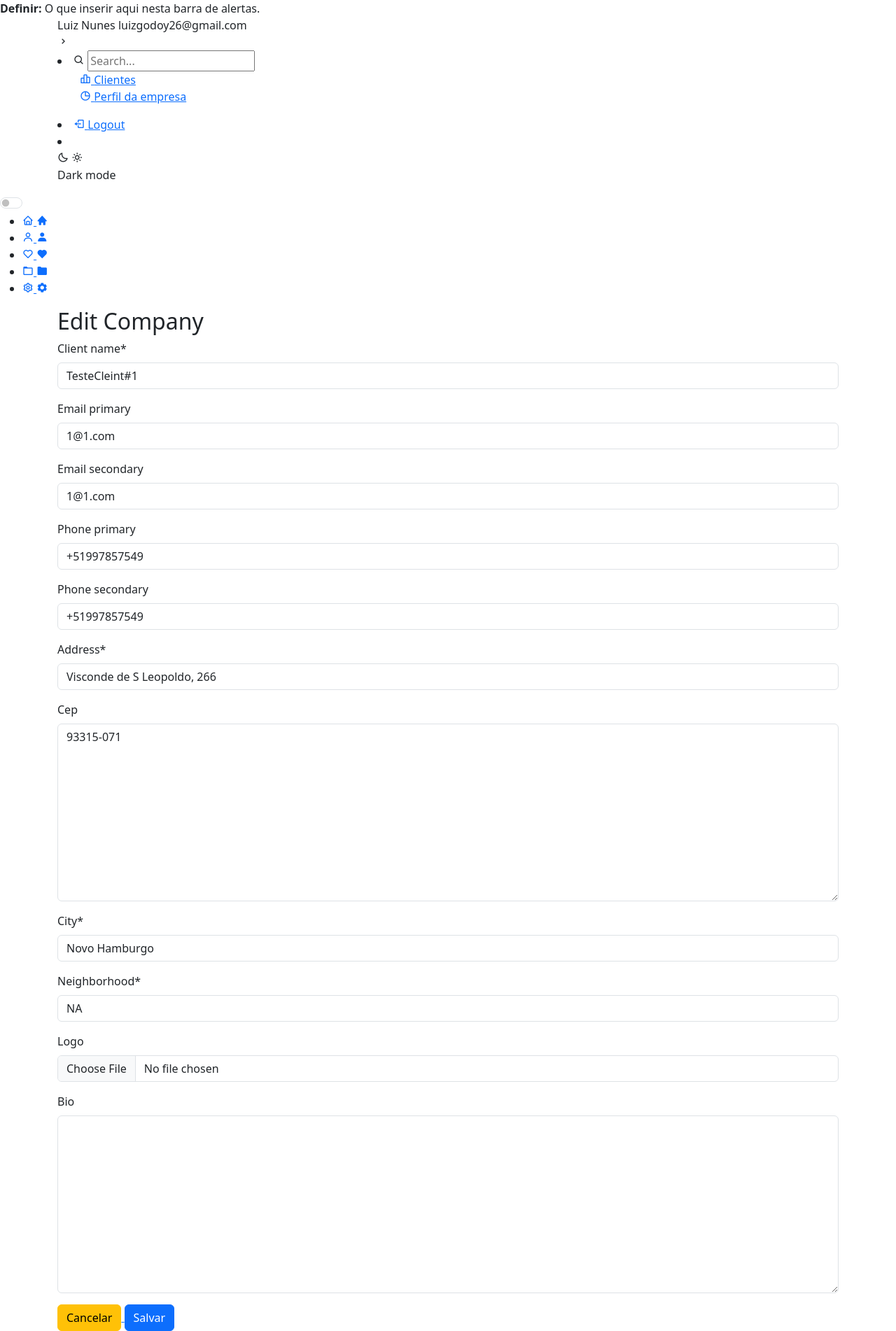
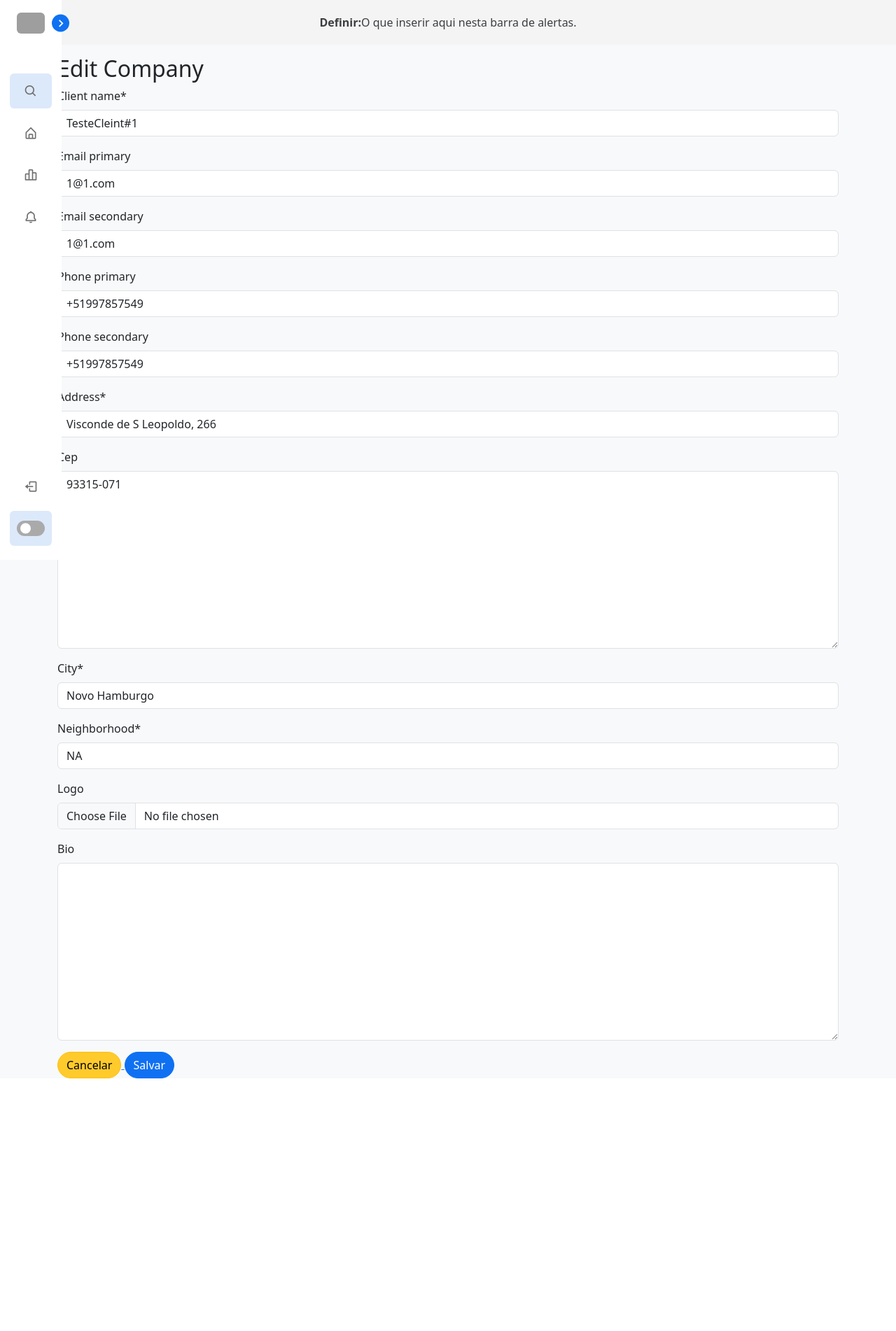
Before and after one commit to luizgodoy26/volans, a Django app: page /edit/1/ in a window 1280 px wide. Shown: the whole page at 70% size. After the commit the page ends 1541 px from the top, so only its background shows below. Run offline with Django 4.2, Linux system fonts and the light colour scheme; a user stored in the database is signed in; data comes from the database, SQL or seed files in the repository; both versions use the stored data as it was after the commit; some libraries are stand-ins or nearby versions; grey boxes are pictures that could not be loaded.

Commit message:
FRONT: Adjusted on the sudebar menu and images display

```diff
--- a/clients/templates/edit_client.html
+++ b/clients/templates/edit_client.html
@@ -12,7 +12,7 @@
 
 
         <a href="{% url 'detail_client' client.id %}">
-          <button type="button" class="btn btn-warning" id="btn-bg-red-1">Cancelar</button>
+          <button type="button" class="btn btn-warning" id="btn-bg-yellow-1">Cancelar</button>
         </a>
 
         <button type="submit" class="btn btn-primary" id="btn-bg-blue-1">Salvar</button>
--- a/companies/templates/edit_company.html
+++ b/companies/templates/edit_company.html
@@ -9,7 +9,7 @@
             {{ form|crispy }}
 
               <a href="{% url 'detail_company' company.id %}">
-                  <button type="button" class="btn btn-warning" id="btn-bg-red-1">Cancelar</button>
+                  <button type="button" class="btn btn-warning" id="btn-bg-yellow-1">Cancelar</button>
               </a>
 
             <button type="submit" class="btn btn-primary" id="btn-bg-blue-1">Salvar</button>
--- /dev/null
+++ b/css/style.css
@@ -0,0 +1,500 @@
+/*
+    BASE    BASE    BASE
+*/
+
+a {
+    text-decoration: none;
+}
+
+:root {
+    --primary: #0d6efd;
+    --primary2: #0e65e6;
+    --warning: #ffca2c;
+    --warning2: #cfa321;
+    --info: #97cde6;
+}
+
+
+
+
+
+
+/*
+    ALERT BAR   ALERT BAR   ALERT BAR   ALERT BAR
+*/
+.alertbar {
+    padding: 20px;
+    background-color: #F4F4F4; /* Red */
+    color: #3c3e40;
+    margin-bottom: 15px;
+    align-items: center;
+    justify-content: center;
+    display:flex;
+    text-align: center;
+}
+
+
+
+
+
+
+
+
+
+
+/*
+    SIDEBAR SIDEBAR SIDEBAR SIDERBAR SIDEBAR SIDEBAR
+*/
+
+*{
+    margin: 0;
+    padding: 0;
+    box-sizing: border-box;
+}
+
+:root{
+    /* ===== Colors ===== */
+    --body-color: #E4E9F7;
+    --sidebar-color: #FFF;
+    --primary-color: #0F71F2;
+    --primary: #0F71F2;
+    --primary-color-light: #dce9fa;
+    --toggle-color: #aaa;
+    --text-color: #707070;
+
+    /* ====== Transition ====== */
+    --tran-03: all 0.2s ease;
+    --tran-03: all 0.3s ease;
+    --tran-04: all 0.3s ease;
+    --tran-05: all 0.3s ease;
+}
+
+
+body.dark{
+    --body-color: #18191a;
+    --sidebar-color: #242526;
+    --primary-color: #3a3b3c;
+    --primary-color-light: #3a3b3c;
+    --toggle-color: #fff;
+    --text-color: #ccc;
+}
+
+/* ===== Sidebar ===== */
+ .sidebar{
+    position: fixed;
+    top: 0;
+    left: 0;
+    height: 100%;
+    width: 250px;
+    padding: 10px 14px;
+    background: var(--sidebar-color);
+    transition: var(--tran-05);
+    z-index: 100;
+}
+
+.sidebar.close{
+    width: 88px;
+}
+
+/* ===== Reusable code - Here ===== */
+.sidebar li{
+    height: 50px;
+    list-style: none;
+    display: flex;
+    align-items: center;
+    margin-top: 10px;
+}
+
+.sidebar header .image,
+.sidebar .icon{
+    min-width: 60px;
+    border-radius: 6px;
+}
+
+.sidebar .icon{
+    min-width: 60px;
+    border-radius: 6px;
+    height: 100%;
+    display: flex;
+    align-items: center;
+    justify-content: center;
+    font-size: 20px;
+}
+
+.sidebar .text,
+.sidebar .icon{
+    color: var(--text-color);
+    transition: var(--tran-03);
+}
+
+.sidebar .text{
+    font-size: 17px;
+    font-weight: 500;
+    white-space: nowrap;
+    opacity: 1;
+}
+.sidebar.close .text{
+    opacity: 0;
+}
+/* =========================== */
+
+.sidebar header{
+    position: relative;
+}
+
+.sidebar header .image-text{
+    display: flex;
+    align-items: center;
+}
+.sidebar header .logo-text{
+    display: flex;
+    flex-direction: column;
+}
+header .image-text .name {
+    margin-top: 2px;
+    font-size: 18px;
+    font-weight: 600;
+}
+
+header .image-text .profession{
+    font-size: 12px;
+    margin-top: -2px;
+    display: block;
+}
+
+.sidebar header .image{
+    display: flex;
+    align-items: center;
+    justify-content: center;
+}
+
+.sidebar header .image img{
+    width: 40px;
+    border-radius: 6px;
+}
+
+.sidebar header .toggle{
+    position: absolute;
+    top: 50%;
+    right: -25px;
+    transform: translateY(-50%) rotate(180deg);
+    height: 25px;
+    width: 25px;
+    background-color: var(--primary-color);
+    color: var(--sidebar-color);
+    border-radius: 50%;
+    display: flex;
+    align-items: center;
+    justify-content: center;
+    font-size: 22px;
+    cursor: pointer;
+    transition: var(--tran-05);
+}
+
+body.dark .sidebar header .toggle{
+    color: var(--text-color);
+}
+
+.sidebar.close .toggle{
+    transform: translateY(-50%) rotate(0deg);
+}
+
+.sidebar .menu{
+    margin-top: 40px;
+}
+
+.sidebar li.search-box{
+    border-radius: 6px;
+    background-color: var(--primary-color-light);
+    cursor: pointer;
+    transition: var(--tran-05);
+}
+
+.sidebar li.search-box input{
+    height: 100%;
+    width: 100%;
+    outline: none;
+    border: none;
+    background-color: var(--primary-color-light);
+    color: var(--text-color);
+    border-radius: 6px;
+    font-size: 17px;
+    font-weight: 500;
+    transition: var(--tran-05);
+}
+
+.sidebar li a{
+    list-style: none;
+    height: 100%;
+    background-color: transparent;
+    display: flex;
+    align-items: center;
+    height: 100%;
+    width: 100%;
+    border-radius: 6px;
+    text-decoration: none;
+    transition: var(--tran-03);
+}
+
+.sidebar li a:hover{
+    background-color: var(--primary-color);
+}
+.sidebar li a:hover .icon,
+.sidebar li a:hover .text{
+    color: var(--sidebar-color);
+}
+body.dark .sidebar li a:hover .icon,
+body.dark .sidebar li a:hover .text{
+    color: var(--text-color);
+}
+
+.sidebar .menu-bar{
+    height: calc(100% - 55px);
+    display: flex;
+    flex-direction: column;
+    justify-content: space-between;
+    overflow-y: scroll;
+}
+.menu-bar::-webkit-scrollbar{
+    display: none;
+}
+.sidebar .menu-bar .mode{
+    border-radius: 6px;
+    background-color: var(--primary-color-light);
+    position: relative;
+    transition: var(--tran-05);
+}
+
+.menu-bar .mode .sun-moon{
+    height: 50px;
+    width: 60px;
+}
+
+.mode .sun-moon i{
+    position: absolute;
+}
+.mode .sun-moon i.sun{
+    opacity: 0;
+}
+body.dark .mode .sun-moon i.sun{
+    opacity: 1;
+}
+body.dark .mode .sun-moon i.moon{
+    opacity: 0;
+}
+
+.menu-bar .bottom-content .toggle-switch{
+    position: absolute;
+    right: 0;
+    height: 100%;
+    min-width: 60px;
+    display: flex;
+    align-items: center;
+    justify-content: center;
+    border-radius: 6px;
+    cursor: pointer;
+}
+.toggle-switch .switch{
+    position: relative;
+    height: 22px;
+    width: 40px;
+    border-radius: 25px;
+    background-color: var(--toggle-color);
+    transition: var(--tran-05);
+}
+
+.switch::before{
+    content: '';
+    position: absolute;
+    height: 15px;
+    width: 15px;
+    border-radius: 50%;
+    top: 50%;
+    left: 5px;
+    transform: translateY(-50%);
+    background-color: var(--sidebar-color);
+    transition: var(--tran-04);
+}
+
+body.dark .switch::before{
+    left: 20px;
+}
+
+.home{
+    position: absolute;
+    top: 0;
+    top: 0;
+    left: 250px;
+    height: 100vh;
+    width: calc(100% - 250px);
+    background-color: var(--body-color);
+    transition: var(--tran-05);
+}
+.home .text{
+    font-size: 30px;
+    font-weight: 500;
+    color: var(--text-color);
+    padding: 12px 60px;
+}
+
+.sidebar.close ~ .home{
+    left: 78px;
+    height: 100vh;
+    width: calc(100% - 78px);
+}
+body.dark .home .text{
+    color: var(--text-color);
+}
+.menu-links{
+    padding-left: 0;
+}
+
+
+
+
+
+
+
+
+
+
+
+
+
+
+
+/*
+    NAVBAR2 MOBILE NAVBAR2 MOBILE
+*/
+.navbar2{
+  position: fixed;
+  bottom: -25px;
+  height: 120px;
+  width: 100%;
+  background: #fff;
+  border-radius: 20px;
+  display: none;
+  align-items: center;
+  justify-content: center;
+  overflow: hidden;
+  box-shadow: 0 5px 10px rgba(0, 0, 0, 0.2);
+}
+
+.navbar2 ul{
+  position: relative;
+  display: flex;
+}
+
+.navbar2 ul li{
+  position: relative;
+  list-style-type: none;
+}
+
+.navbar2 ul li a{
+  position: relative;
+  height: 120px;
+  width: 90px;
+  display: flex;
+  align-items: center;
+  justify-content: center;
+  text-decoration: none;
+}
+
+.navbar2 ul li a i{
+  position: absolute;
+  font-size: 38px;
+  color: #7d2ae8;
+}
+
+ul li a i.activeIcon{
+  opacity: 0;
+  pointer-events: none;
+  transition: all 0.6s ease;
+  transition-delay: 0.2s;
+}
+
+.navbar2 ul li.active a i{
+  opacity: 1;
+  pointer-events: auto;
+}
+
+.navbar2 ul .indicator{
+  position: absolute;
+  bottom: -19px;
+  left: 34px;
+  height: 36px;
+  width: 25px;
+  background: #7d2ae8;
+  border-radius: 50%;
+  transition: all 0.5s cubic-bezier(0.68, -0.55, 0.265, 1.55);
+}
+
+ul .indicator::before{
+  content: "";
+  position: absolute;
+  left: -15px;
+  bottom: 50%;
+  height: 22px;
+  width: 20px;
+  background: #fff;
+  border-bottom-right-radius: 20px;
+  box-shadow: 0 10px 0 #7d2ae8;
+}
+
+ul .indicator::after{
+  content: "";
+  position: absolute;
+  right: -15px;
+  bottom: 50%;
+  height: 22px;
+  width: 20px;
+  background: #fff;
+  border-bottom-left-radius: 20px;
+  box-shadow: 0 10px 0 #7d2ae8;
+}
+
+
+
+
+/*
+    BOOTSTRAP OVERRIDE
+*/
+#btn-bg-blue-1{
+    background-color: var(--primary);
+    border-radius: 24px;
+}
+
+#btn-bg-blue-1:hover{
+    background-color: var(--primary2);
+    border-radius: 24px;
+}
+
+#btn-bg-yellow-1{
+    background-color: var(--warning);
+    border-radius: 24px;
+}
+
+#btn-bg-yellow-1:hover{
+    background-color: var(--warning2);
+    border-radius: 24px;
+}
+
+/*
+    HIDE SECOND TRIGGER FOR DARK MODE
+*/
+.mode2{
+    display:none;
+}
+
+/*
+    MOBILE CONFIG   MOBILE CONFIG   MOBILE CONFIG   MOBILE CONFIG
+*/
+@media screen and (max-width: 391px) {
+    .sidebar {
+        display: none;
+    }
+
+    .navbar2{
+        display: flex;
+    }
+}
--- a/templates/base.html
+++ b/templates/base.html
@@ -30,7 +30,7 @@
         <header>
             <div class="image-text">
                     <span class="image">
-                        <!--<img src="logo.png" alt="">-->
+                        <img src="{{ user.company.logo.url }}" alt="">
                     </span>
                 <div class="text logo-text">
                     <span class="name">{{ user.get_first_name.0|title }} {{ user.get_first_name|last|title }}  </span>
@@ -47,19 +47,25 @@
                     <input type="text" placeholder="Search...">
                 </li>
                 <ul class="menu-links">
+                    <li class="nav-link">
+                        <a href="#">
+                            <i class='bx bx-home-alt icon'></i>
+                            <span class="text nav-text">#</span>
+                        </a>
                     </li>
                     <li class="nav-link">
-                        <a href="{% url 'list_clients' %}">
+                        <a href="#">
                             <i class='bx bx-bar-chart-alt-2 icon'></i>
                             <span class="text nav-text">Clientes</span>
                         </a>
                     </li>
                     <li class="nav-link">
-                        <a href="{% url 'detail_company' user.get_company.id %}">
-                            <i class='bx bx-pie-chart-alt icon'></i>
-                            <span class="text nav-text">Perfil da empresa</span>
+                        <a href="#">
+                            <i class='bx bx-bell icon'></i>
+                            <span class="text nav-text">Sua empresa</span>
                         </a>
                     </li>
+
                 </ul>
             </div>
             <div class="bottom-content">
@@ -161,18 +167,17 @@
 
     <script>
 
-        const navBar2 = document.querySelector(".navbar2");
-        const allLinks = document.querySelectorAll("li a"); // Selecionar todos os links âncora dentro de elementos li
-
-        allLinks.forEach((link, index) => {
-          link.addEventListener("click", () => {
-            navBar2.querySelector(".active").classList.remove("active");
-            link.parentElement.classList.add("active");
-            const indicator = document.querySelector(".indicator");
-            indicator.style.transform = `translateX(calc(${index * 90}px))`;
-          });
-        });
-
+    const navBar2 = document.querySelector(".navbar2")
+            allLi = document.querySelectorAll("li");
+      allLi.forEach((li, index) => {
+         li.addEventListener("click" , e =>{
+           e.preventDefault(); //preventing from submitting
+           navBar2.querySelector(".active").classList.remove("active");
+           li.classList.add("active");
+           const indicator = document.querySelector(".indicator");
+           indicator.style.transform = `translateX(calc(${index * 90}px))`;
+         });
+      });
 
 </script>
 
--- a/volans/settings.py
+++ b/volans/settings.py
@@ -109,7 +109,7 @@ USE_I18N = True
 
 USE_TZ = True
 
-STATIC_URL = 'static/'
+STATIC_URL = '/static/'
 
 STATICFILES_DIRS = [os.path.join(BASE_DIR, 'staticfiles')]
 STATIC_ROOT = os.path.join(BASE_DIR, '')
--- a/volans/urls.py
+++ b/volans/urls.py
@@ -5,6 +5,9 @@ from clients import urls as clients_urls
 from items import urls as items_urls
 from django.contrib import admin
 from django.urls import path, include
+
+from django.conf import settings
+from django.conf.urls.static import static
 
 urlpatterns = [
     path('admin/', admin.site.urls),
@@ -22,4 +25,4 @@ urlpatterns = [
     path('clients/', include(clients_urls)),
     path('', include(clients_urls)),
 
-]
+]  + static(settings.MEDIA_URL, document_root=settings.MEDIA_ROOT)
```
Also changed, not shown: companies/templates/detail_company.html (+6 -1 lines), js/switch.js (added, +154 -0 lines), db.sqlite3, 2 other files.
